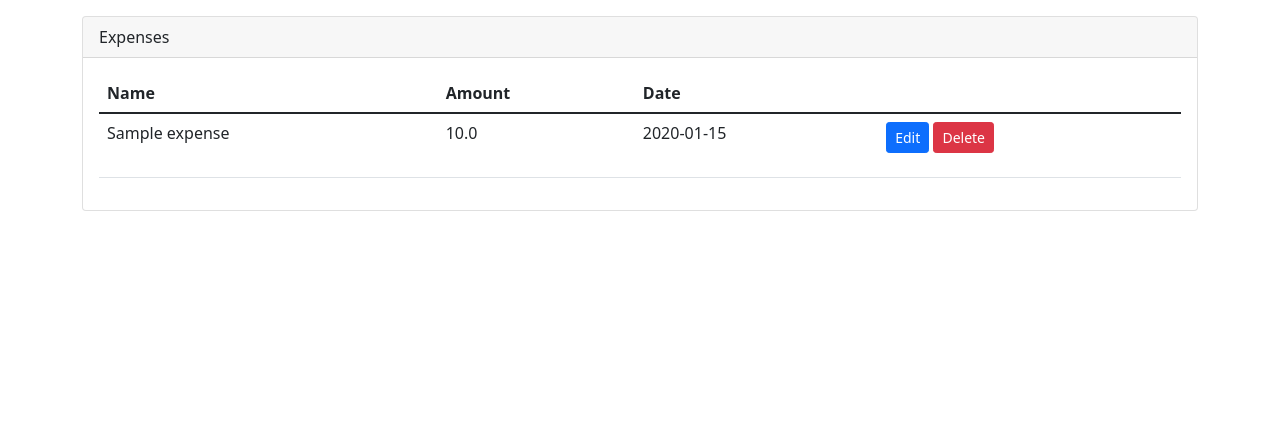
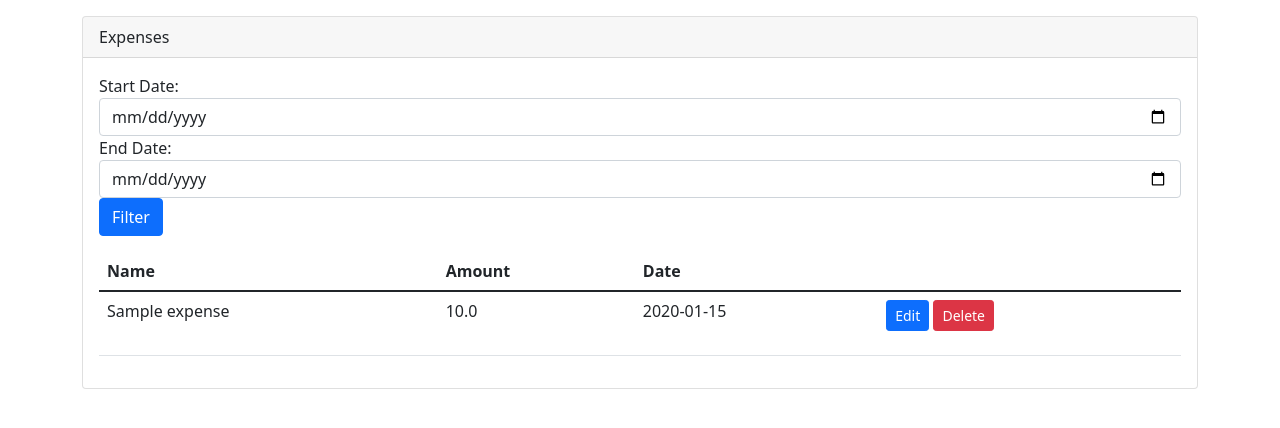
Before and after one commit to adiKhan12/Expenses-Tracker, a Flask app: page / in a window 1280 px wide. Shown: the part 56-484 px from the top of the page. Run offline with Flask 3, Linux system fonts and the light colour scheme; tables that the repository leaves empty hold one stand-in row (values such as "Sample post").

Commit message:
add option to filter by date

```diff
--- a/expense_tracker.py
+++ b/expense_tracker.py
@@ -49,3 +49,13 @@ class ExpenseTracker:
         session.commit()
 
         session.close()
+
+    def get_expenses_by_date_range(self, start_date_str, end_date_str):
+        session = Session()
+
+        start_date = datetime.strptime(start_date_str, "%Y-%m-%d").date()
+        end_date = datetime.strptime(end_date_str, "%Y-%m-%d").date()
+        expenses = session.query(Expense).filter(Expense.date.between(start_date, end_date)).all()
+
+        session.close()
+        return expenses
--- a/run.py
+++ b/run.py
@@ -7,8 +7,14 @@ tracker = ExpenseTracker()
 
 @app.route("/")
 def index():
-    expenses = tracker.get_expenses()
-    return render_template("index.html", expenses=expenses)
+    start_date = request.args.get('start_date')
+    end_date = request.args.get('end_date')
+    if start_date and end_date:
+        expenses = tracker.get_expenses_by_date_range(start_date, end_date)
+    else:
+        expenses = tracker.get_expenses()
+
+    return render_template('index.html', expenses=expenses)
 
 @app.route("/add", methods=["GET", "POST"])
 def add():
--- a/templates/index.html
+++ b/templates/index.html
@@ -32,6 +32,17 @@
         <div class="card">
             <div class="card-header">Expenses</div>
             <div class="card-body">
+                <form method="get">
+                    <div class="form-group">
+                        <label for="start_date">Start Date:</label>
+                        <input type="date" class="form-control" id="start_date" name="start_date">
+                    </div>
+                    <div class="form-group">
+                        <label for="end_date">End Date:</label>
+                        <input type="date" class="form-control" id="end_date" name="end_date">
+                    </div>
+                    <button type="submit" class="btn btn-primary">Filter</button>
+                </form>
                 <table class="table table-hover">
                     <thead>
                         <tr>
@@ -48,10 +59,12 @@
                             <td>{{ expense.date }}</td>
                             <td>
                                 <form action="{{ url_for('delete', id=expense.id) }}" method="post">
-                                  <a href="{{ url_for('edit', id=expense.id) }}" class="btn btn-sm btn-primary">Edit</a>
-                                  <button type="submit" class="btn btn-sm btn-danger" onclick="return confirm('Are you sure you want to delete this expense?')">Delete</button>
+                                    <a href="{{ url_for('edit', id=expense.id) }}"
+                                        class="btn btn-sm btn-primary">Edit</a>
+                                    <button type="submit" class="btn btn-sm btn-danger"
+                                        onclick="return confirm('Are you sure you want to delete this expense?')">Delete</button>
                                 </form>
-                              </td>
+                            </td>
                         </tr>
                         {% endfor %}
                     </tbody>
```
